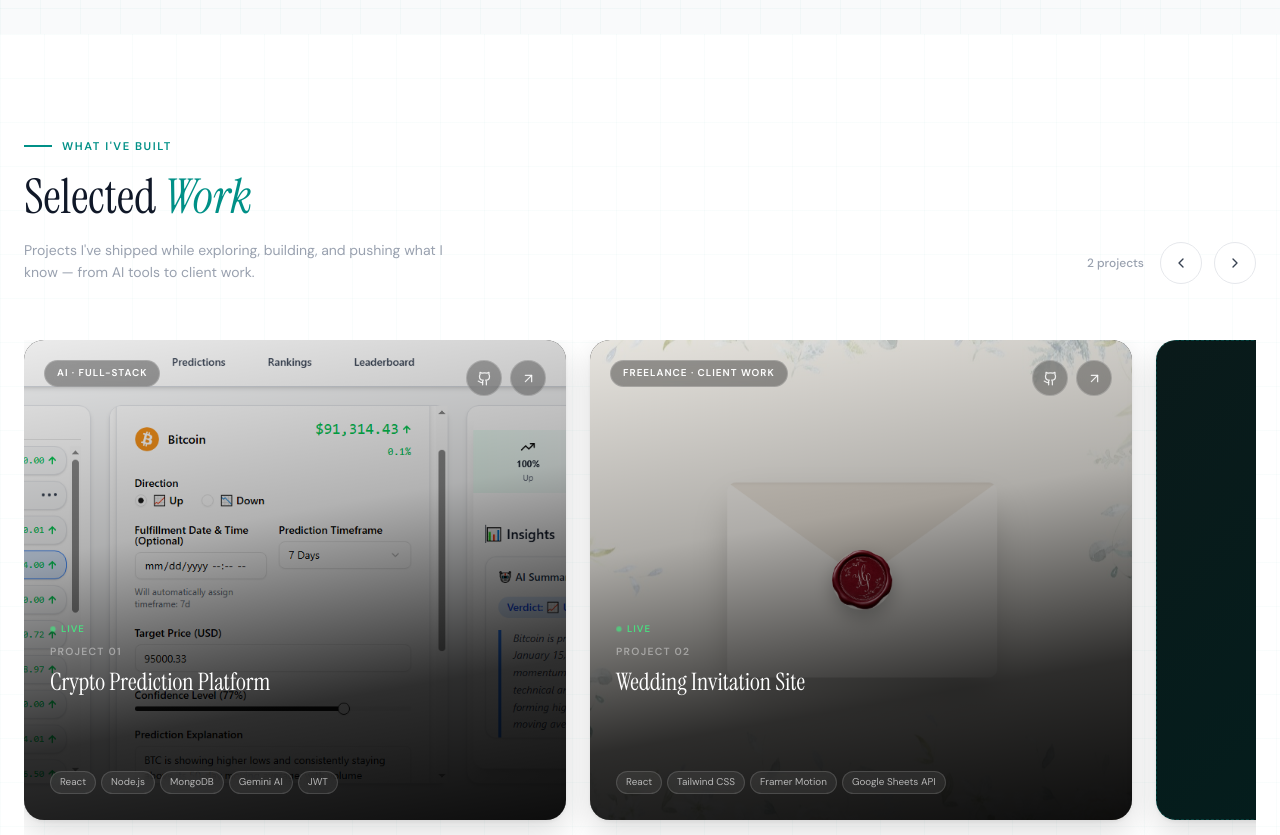
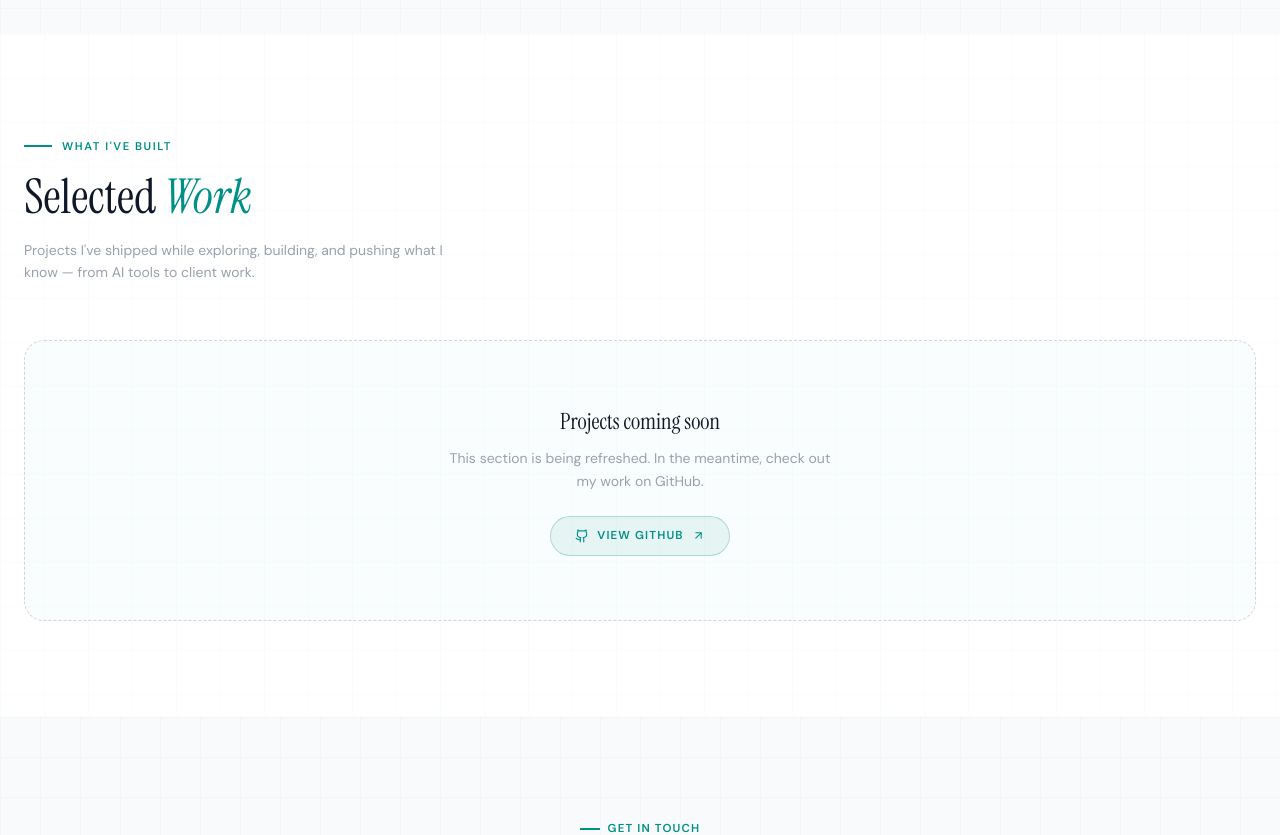
Before and after one commit to TariqCO/MyPortfolio, a React (Vite) app: page / in a window 1280 px wide. Shown: the part 3460-4295 px from the top of the page. Built offline with nearby package versions, Linux system fonts and the light colour scheme.

Commit message:
Remove project entries and update empty state
Temporarily remove project entries from ProjectSection component. Update empty state to indicate upcoming projects.

```diff
--- a/src/pages/ProjectSection.jsx
+++ b/src/pages/ProjectSection.jsx
@@ -2,34 +2,8 @@ import { useRef, useState } from "react";
 import { motion } from "framer-motion";
 import { ArrowUpRight, ChevronLeft, ChevronRight, Github } from "lucide-react";
 
-const projects = [
-  {
-    title: "Crypto Prediction Platform",
-    tag: "AI · Full-Stack",
-    description:
-      "Full-stack app for predicting cryptocurrency price movements with real-time result validation and Gemini AI-generated plain-language market summaries.",
-    tech: ["React", "Node.js", "MongoDB", "Gemini AI", "JWT"],
-    image: "/images/crypto1.PNG",
-    github: "https://github.com/TariqCO/cryptoPrediction",
-    link: "https://crypto-prediction-gew7.vercel.app/",
-    highlights: ["Gemini AI summaries", "JWT + refresh token auth", "Real-time validation"],
-    accent: "#00b8ac",
-    accentDark: "#00635d",
-  },
-  {
-    title: "Wedding Invitation Site",
-    tag: "Freelance · Client Work",
-    description:
-      "Custom wedding website with RSVP form that sends responses to WhatsApp and saves to Google Sheets. Mobile-first, animated, and delivered end-to-end for a real client.",
-    tech: ["React", "Tailwind CSS", "Framer Motion", "Google Sheets API"],
-    image: "/images/wedding.PNG",
-    github: "https://github.com/TariqCO/wedding",
-    link: "https://wedding-eight-wheat-48.vercel.app/",
-    highlights: ["WhatsApp RSVP integration", "Google Sheets sync", "Mobile-first layout"],
-    accent: "#d4a853",
-    accentDark: "#8a6520",
-  },
-];
+// Projects temporarily removed — add entries back here when ready
+const projects = [];
 
 const fadeUp = {
   hidden: { opacity: 0, y: 32 },
@@ -267,6 +241,15 @@ export default function ProjectsSection() {
             #ffffff;
           background-size: 44px 44px;
         }
+
+        /* ── Empty state ── */
+        .ps-empty {
+          border-radius: 20px;
+          border: 1.5px dashed #d1d5db;
+          padding: 64px 24px;
+          text-align: center;
+          background: rgba(0,144,135,0.02);
+        }
       `}</style>
 
       <section id="projects" className="ps-root ps-section w-full py-24 overflow-hidden">
@@ -299,6 +282,7 @@ export default function ProjectsSection() {
               </motion.p>
             </div>
 
+            {projects.length > 0 && (
               <motion.div custom={3} variants={fadeUp} className="flex items-center gap-3 shrink-0">
                 <span className="text-xs text-gray-400 font-medium mr-1">
                   {projects.length} projects
@@ -310,9 +294,46 @@ export default function ProjectsSection() {
                   <ChevronRight size={16} />
                 </button>
               </motion.div>
+            )}
           </motion.div>
 
+          {/* ── Empty state ── */}
+          {projects.length === 0 && (
+            <motion.div
+              initial="hidden"
+              whileInView="visible"
+              viewport={{ once: true }}
+              variants={fadeUp}
+              className="ps-empty"
+            >
+              <p className="ps-serif" style={{ fontSize: "1.4rem", color: "#111827", marginBottom: 8 }}>
+                Projects coming soon
+              </p>
+              <p className="text-sm text-gray-400 mb-6 max-w-sm mx-auto leading-relaxed">
+                This section is being refreshed. In the meantime, check out my work on GitHub.
+              </p>
+              <a
+                href="https://github.com/TariqCO"
+                target="_blank"
+                rel="noopener noreferrer"
+                style={{
+                  display: "inline-flex", alignItems: "center", gap: 8,
+                  padding: "10px 24px", borderRadius: 99,
+                  background: "rgba(0,144,135,0.08)",
+                  border: "1px solid rgba(0,144,135,0.25)",
+                  color: "#009087", fontSize: "0.72rem",
+                  fontWeight: 600, letterSpacing: "0.1em",
+                  textTransform: "uppercase", textDecoration: "none",
+                  transition: "background 0.2s, border-color 0.2s",
+                }}
+              >
+                <Github size={14} /> View GitHub <ArrowUpRight size={13} />
+              </a>
+            </motion.div>
+          )}
+
           {/* ── Cards ── */}
+          {projects.length > 0 && (
             <div
               ref={scrollRef}
               className="ps-scroll flex gap-6 overflow-x-auto snap-x snap-mandatory pb-4 touch-pan-x"
@@ -502,8 +523,10 @@ export default function ProjectsSection() {
                 </div>
               </motion.div>
             </div>
+          )}
 
           {/* ── Dot indicators ── */}
+          {projects.length > 0 && (
             <div className="flex justify-center gap-2 mt-8">
               {projects.map((_, i) => (
                 <div
@@ -517,6 +540,7 @@ export default function ProjectsSection() {
                 />
               ))}
             </div>
+          )}
 
         </div>
       </section>
```
Lines whose indentation alone changed are shown as unchanged.
